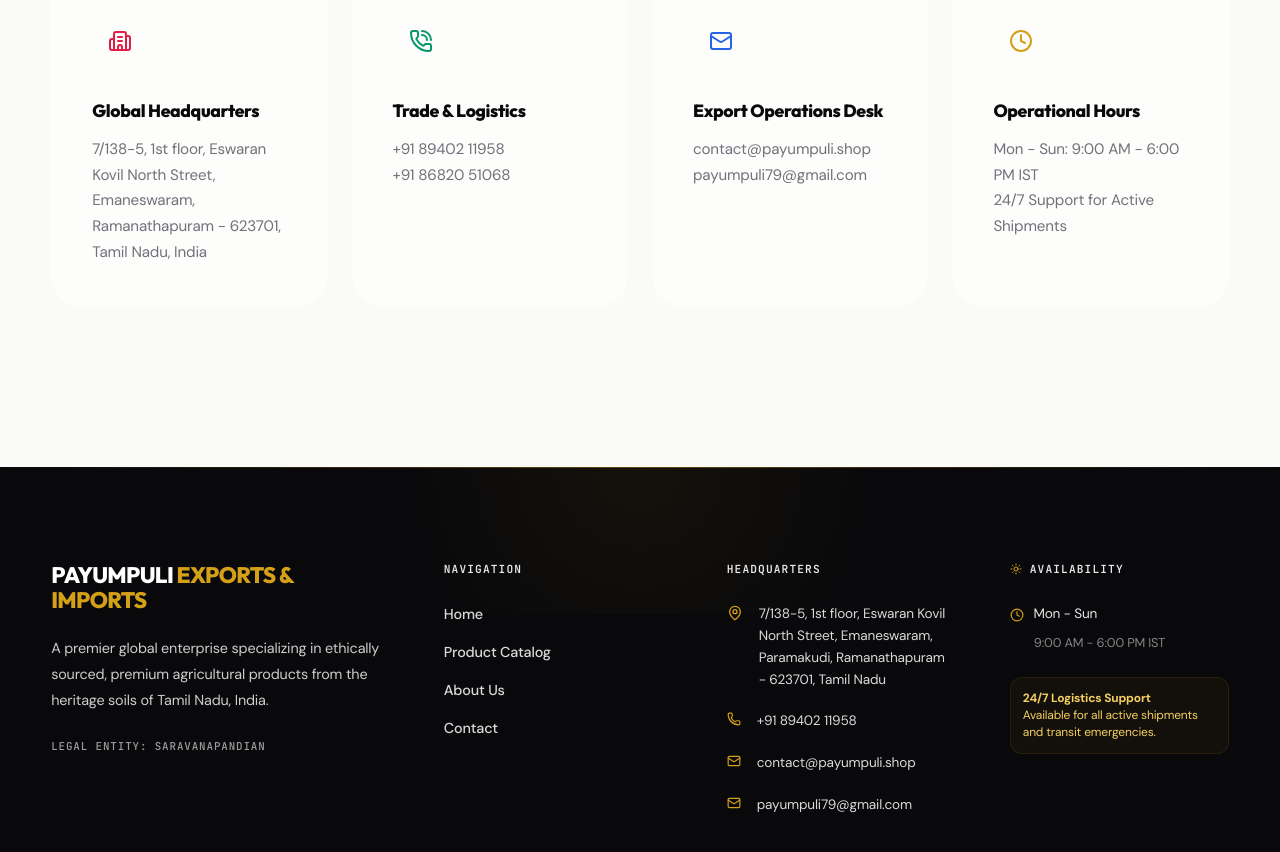
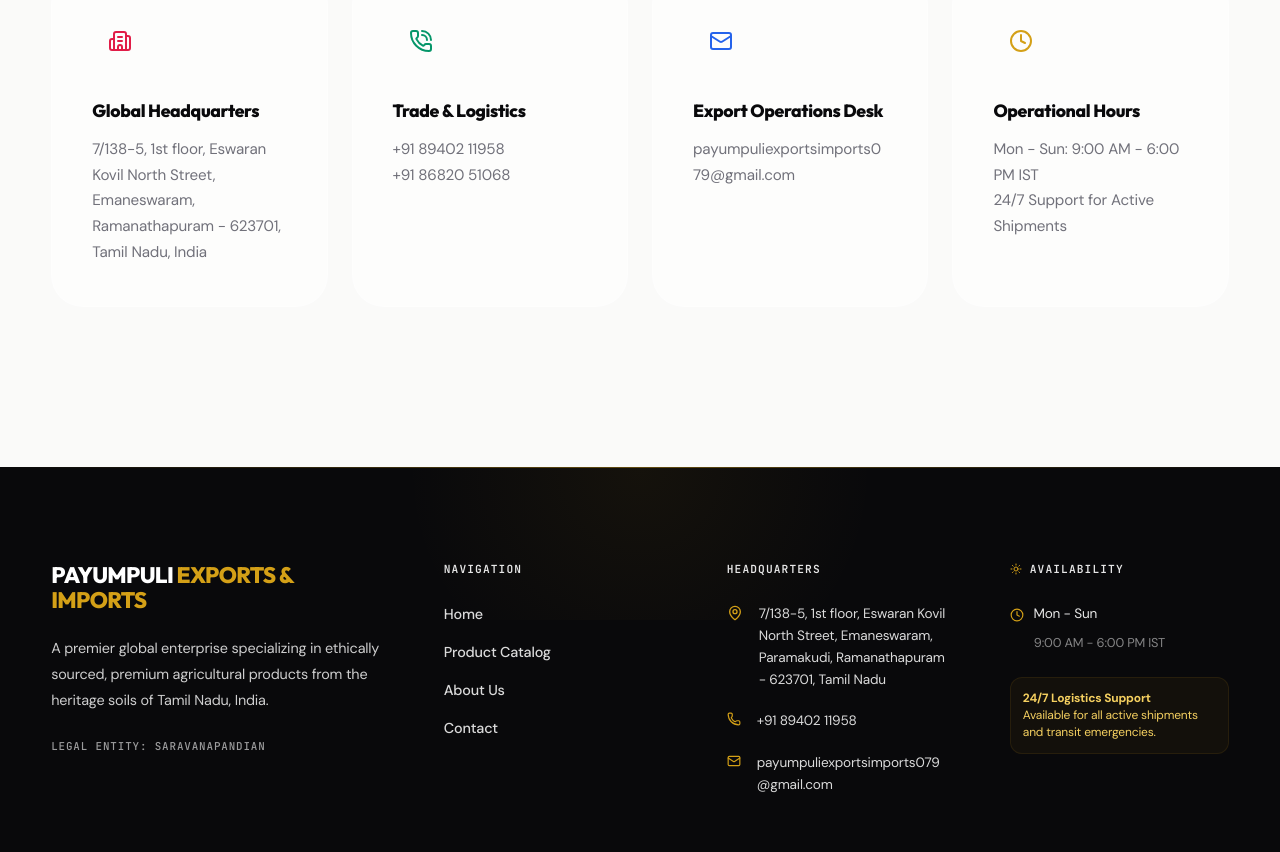
Before and after one commit to tmisgowthaamand/PAYUMPULI-EXPORTS-IMPORTS, a React (Vite) app in the folder frontend/: page /contact in a window 1280 px wide. Shown: the part 1940-2792 px from the top of the page. Built offline with nearby package versions, Linux system fonts and the light colour scheme; a web font is replaced by a local one.

Commit message:
describe

```diff
--- a/frontend/src/components/Footer.jsx
+++ b/frontend/src/components/Footer.jsx
@@ -65,11 +65,7 @@
             </li>
             <li>
               <Mail className="icon" size={14} />
-              <span>contact@payumpuli.shop</span>
-            </li>
-            <li>
-              <Mail className="icon" size={14} />
-              <span>payumpuli79@gmail.com</span>
+              <span style={{ overflowWrap: 'anywhere', wordBreak: 'break-word' }}>payumpuliexportsimports079@gmail.com</span>
             </li>
           </ul>
         </div>
--- a/frontend/src/components/Header.jsx
+++ b/frontend/src/components/Header.jsx
@@ -46,8 +46,7 @@
         </div>
         <div className="header-top-info">
           <span><Phone size={11} /> +91 89402 11958</span>
-          <span><Mail size={11} /> contact@payumpuli.shop</span>
-          <span style={{ opacity: 0.7, fontSize: '0.65rem' }}><Mail size={11} /> payumpuli79@gmail.com</span>
+          <span style={{ overflowWrap: 'anywhere', wordBreak: 'break-word' }}><Mail size={11} /> payumpuliexportsimports079@gmail.com</span>
         </div>
       </div>
 
--- a/frontend/src/pages/Contact.jsx
+++ b/frontend/src/pages/Contact.jsx
@@ -36,7 +36,7 @@
     {
       icon: Mail,
       title: 'Export Operations Desk',
-      content: 'contact@payumpuli.shop \n payumpuli79@gmail.com',
+      content: 'payumpuliexportsimports079@gmail.com',
       color: 'var(--sapphire)'
     },
     {
@@ -300,7 +300,8 @@
                   {item.title}
                 </h4>
                 <p style={{
-                  color: 'var(--text-tertiary)', fontSize: '0.95rem', lineHeight: '1.7', whiteSpace: 'pre-line'
+                  color: 'var(--text-tertiary)', fontSize: '0.95rem', lineHeight: '1.7',
+                  whiteSpace: 'pre-line', overflowWrap: 'anywhere', wordBreak: 'break-word'
                 }}>
                   {item.content}
                 </p>
--- a/frontend/src/pages/policies/PrivacyPolicy.jsx
+++ b/frontend/src/pages/policies/PrivacyPolicy.jsx
@@ -177,8 +177,7 @@
               <strong>PAYUMPULI EXPORTS & IMPORTS</strong><br/>
               📍 7/138-5, 1st floor, Eswaran Kovil North Street, Emaneswaram, Paramakudi, Ramanathapuram - 623701, Tamil Nadu<br/>
               📞 +91 89402 11958<br/>
-              📧 Email: contact@payumpuli.shop<br/>
-              📧 Support: payumpuli79@gmail.com<br/>
+              📧 Email: <span style={{ overflowWrap: 'anywhere', wordBreak: 'break-word' }}>payumpuliexportsimports079@gmail.com</span><br/>
               🌐 Website: www.payumpuli.shop
             </address>
           </div>
--- a/frontend/src/pages/policies/RefundPolicy.jsx
+++ b/frontend/src/pages/policies/RefundPolicy.jsx
@@ -162,8 +162,7 @@
               <strong>PAYUMPULI EXPORTS & IMPORTS</strong><br/>
               📍 7/138-5, 1st floor, Eswaran Kovil North Street, Emaneswaram, Paramakudi, Ramanathapuram - 623701, Tamil Nadu<br/>
               📞 +91 89402 11958<br/>
-              📧 Email: contact@payumpuli.shop<br/>
-              📧 Support: payumpuli79@gmail.com<br/>
+              📧 Email: payumpuliexportsimports079@gmail.com<br/>
               🌐 Website: www.payumpuli.shop<br/><br/>
               <em>Our team is available Mon–Sat, 10 AM – 7 PM IST.</em>
             </address>
--- a/frontend/src/pages/policies/ShippingPolicy.jsx
+++ b/frontend/src/pages/policies/ShippingPolicy.jsx
@@ -168,8 +168,7 @@
               <strong>PAYUMPULI EXPORTS & IMPORTS</strong><br/>
               📍 7/138-5, 1st floor, Eswaran Kovil North Street, Emaneswaram, Paramakudi, Ramanathapuram - 623701, Tamil Nadu<br/>
               📞 +91 89402 11958<br/>
-              📧 Email: contact@payumpuli.shop<br/>
-              📧 Support: payumpuli79@gmail.com<br/>
+              📧 Email: payumpuliexportsimports079@gmail.com<br/>
               🌐 Website: www.payumpuli.shop
             </address>
           </div>
--- a/frontend/src/pages/policies/TermsConditions.jsx
+++ b/frontend/src/pages/policies/TermsConditions.jsx
@@ -187,8 +187,7 @@
               <strong>PAYUMPULI EXPORTS & IMPORTS</strong><br/>
               📍 7/138-5, 1st floor, Eswaran Kovil North Street, Emaneswaram, Paramakudi, Ramanathapuram - 623701, Tamil Nadu<br/>
               📞 +91 89402 11958<br/>
-              📧 Email: contact@payumpuli.shop<br/>
-              📧 Support: payumpuli79@gmail.com<br/>
+              📧 Email: payumpuliexportsimports079@gmail.com<br/>
               🌐 Website: www.payumpuli.shop
             </address>
           </div>
```
